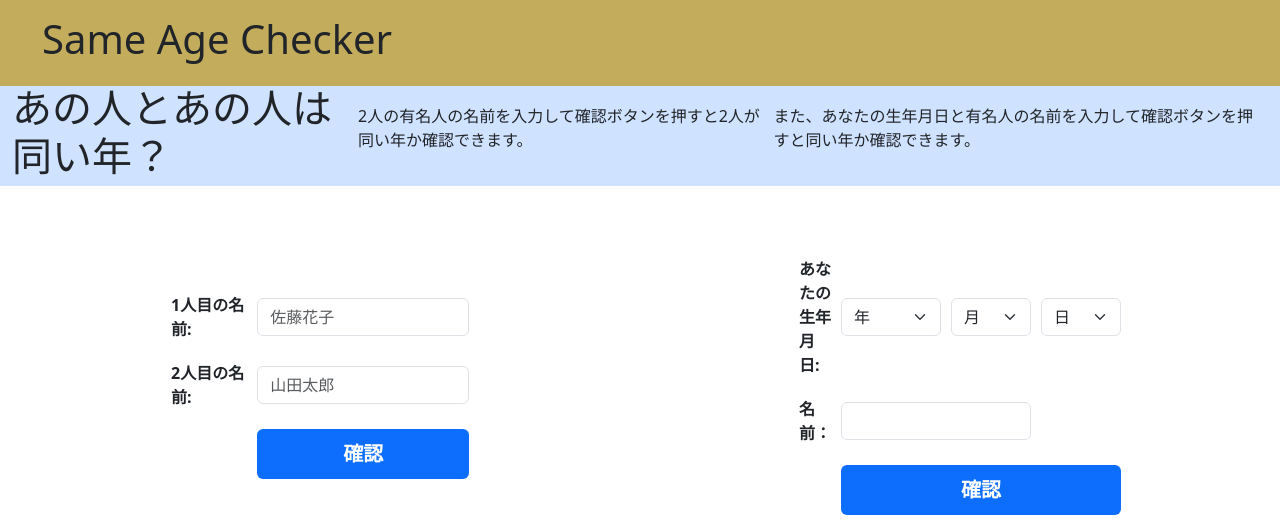
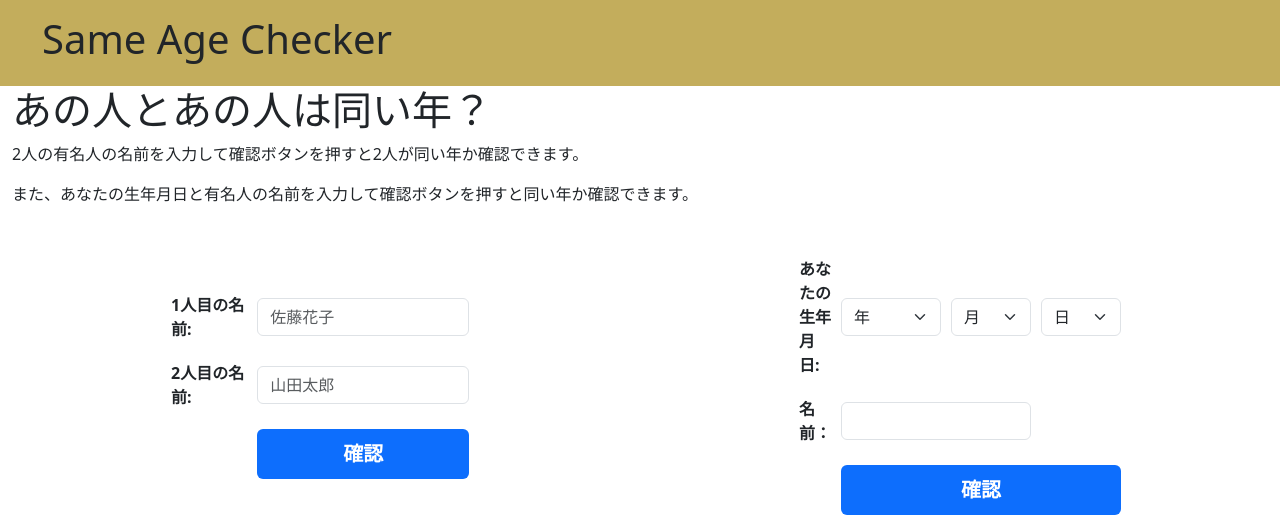
Before and after one commit to tsuse10/SameAgeCheck, a Flask app: page / in a window 1280 px wide. Shown: the top 524 px of the page. Run offline with Flask 3, Linux system fonts and the light colour scheme.

Commit message:
あああ

```diff
--- a/templates/index.html
+++ b/templates/index.html
@@ -13,11 +13,9 @@
             <header><h1>Same Age Checker</h1></header>
         </div>
         <div class="row jumbotron" style="height: 100px;">
-            <div class="col d-flex justify-content-center align-items-center h-100 bg-primary-subtle">
-                <h1>あの人とあの人は同い年？</h1>
-                <p>2人の有名人の名前を入力して確認ボタンを押すと2人が同い年か確認できます。</p>
-                <p>また、あなたの生年月日と有名人の名前を入力して確認ボタンを押すと同い年か確認できます。</p>
-            </div>
+            <h1>あの人とあの人は同い年？</h1>
+            <p>2人の有名人の名前を入力して確認ボタンを押すと2人が同い年か確認できます。</p>
+            <p>また、あなたの生年月日と有名人の名前を入力して確認ボタンを押すと同い年か確認できます。</p>
         </div>
         <div class="row">
             <div class="col d-flex justify-content-center align-items-center" style="height:400px;">
```
